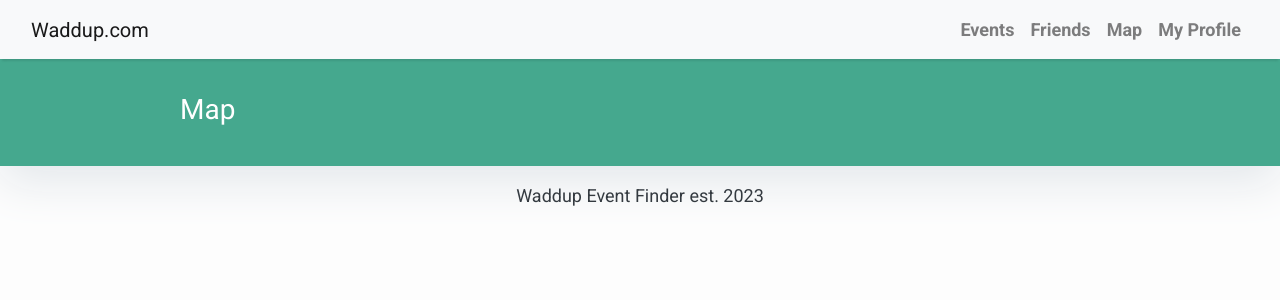
After one commit to ahadjidi/Waddup, a Django app: page /map/ in a window 1280 px wide. The commit adds this page. Shown: the top 300 px of the page. Run offline with Django 4.2, Linux system fonts and the light colour scheme; some libraries are stand-ins or nearby versions.

Commit message:
limshady

```diff
--- a/WaddupSite1/blog/models.py
+++ b/WaddupSite1/blog/models.py
@@ -71,6 +71,9 @@
         default=REQUESTED
         )
 
+class Map(models.Model):
+    title = models.CharField(max_length=200, unique=True)
+    slug = models.SlugField(max_length=200, unique=True)
 
 
 ## Sorts the results in event_date_time field in descending order
--- a/WaddupSite1/blog/urls.py
+++ b/WaddupSite1/blog/urls.py
@@ -8,8 +8,11 @@
     ##General expression for PostDetail views, resolves slug(string of ASCII letters and nums),
     ##Uses <> to capture values from URL and return equivalent post detail page
     path('', views.EventList.as_view(), name='home'),
+       path('map/', views.MapView.as_view(), name='map'),
     path('<slug:slug>/', views.EventDetail.as_view(), name = 'event_detail'),
     path('friends', views.FriendList.as_view(), name='friends'),
     path('<slug:slug>/', views.FriendDetail.as_view(), name = 'friend_detail'),
+   # path('map', views.MapView.as_view(), name='map')
+    ##path('<slug:slug>/', views.MapDetail.as_view(), name = 'map_detail'),
     ##Adapted the above code for our use (event stream)
 ]
--- a/WaddupSite1/blog/views.py
+++ b/WaddupSite1/blog/views.py
@@ -3,7 +3,7 @@
 from .models import Post
 from .models import Event
 from .models import Friend
-
+from .models import Map
 
 # Create your views here.
 class PostList(generic.ListView):
@@ -31,3 +31,7 @@
 class FriendDetail(generic.DetailView):
     model = Friend
     template_name = 'friend_detail.html'
+
+class MapView(generic.ListView):
+    model = Map
+    template_name = 'map.html'
--- a/WaddupSite1/templates/base.html
+++ b/WaddupSite1/templates/base.html
@@ -53,7 +53,7 @@
                             <a class="nav-link text-black font-weight-bold" href="{% url 'friends' %}">Friends</a>
                         </li>
                         <li class="nav-item text-black">
-                            <a class="nav-link text-black font-weight-bold" href="#">Map</a>
+                            <a class="nav-link text-black font-weight-bold" href="{% url 'map' %}">Map</a>
                         </li>
                         <li class="nav-item text-black">
                             <a class="nav-link text-black font-weight-bold" href="#">My Profile</a>
--- /dev/null
+++ b/WaddupSite1/templates/map.html
@@ -0,0 +1,36 @@
+{% extends "base.html" %}
+<!-- Extends template tag tells Django to inherit from base.html template,
+    Then, we simply fill the contents blocks of base template with content
+-->
+
+{% block content %}
+<style>
+    body {
+        font-family: "Roboto", sans-serif;
+        font-size: 18px;
+        background-color: #fdfdfd;
+    }
+
+    .head_text {
+        color: white;
+    }
+
+    .card {
+        box-shadow: 0 16px 48px #E3E7EB;
+    }
+</style>
+
+<header class="masthead">
+    <div class="overlay"></div>
+    <div class="container">
+        <div class="row">
+            <div class=" col-md-8 col-md-10 mx-auto">
+                <div class="site-heading">
+                    <h3 class=" site-heading my-4 mt-3 text-white"> Map </h3>
+                    </p>
+                </div>
+            </div>
+        </div>
+    </div>
+</header>
+{%endblock%}
```
Also changed, not shown: README.md.
